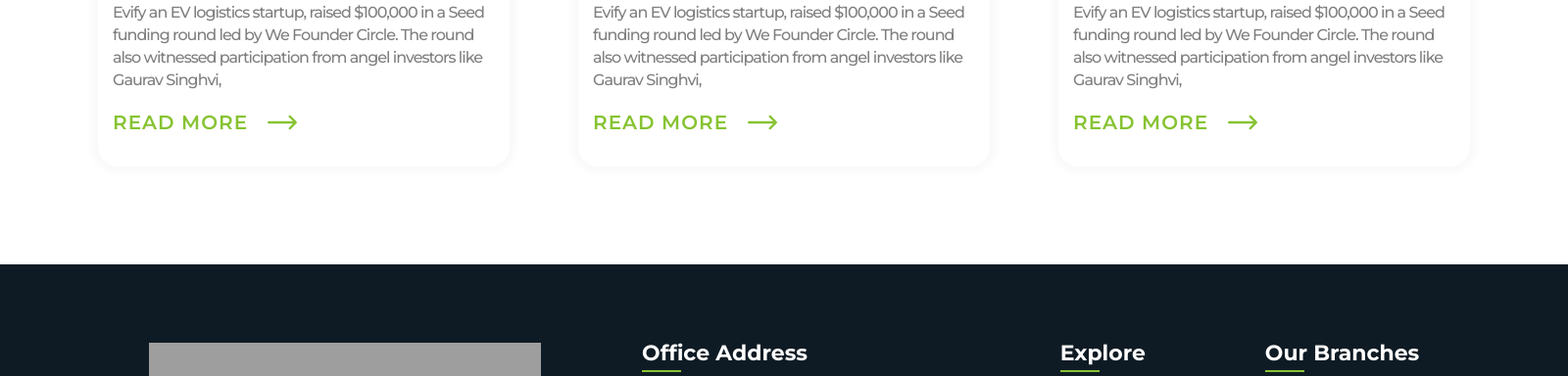
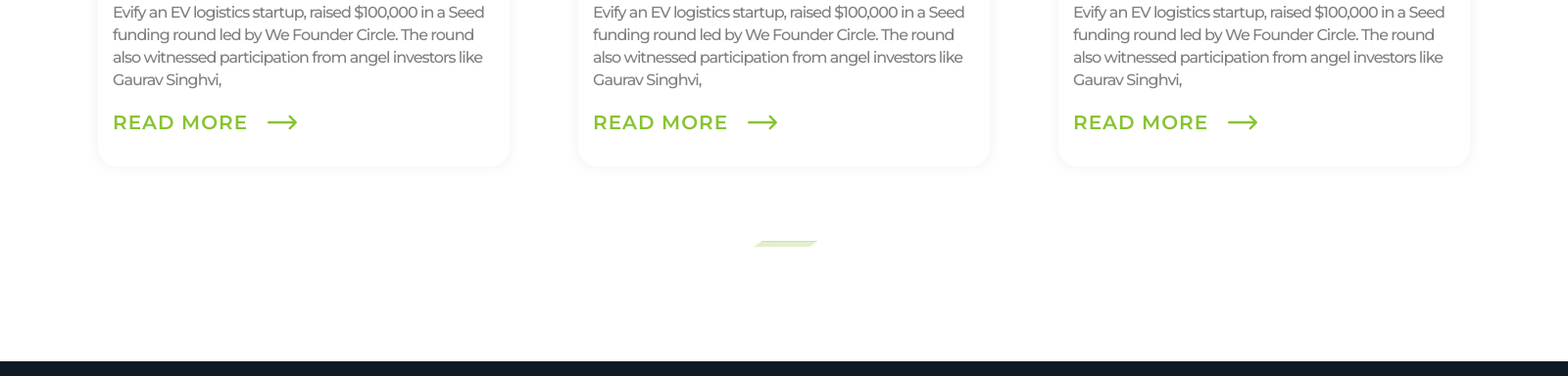
Before and after one commit to PAWAN-PAREEK-1/evify, a PHP site: page / in a window 1600 px wide. Shown: the part 5773-6157 px from the top of the page at 98% size. Run offline with PHP 8.4, Linux system fonts and the light colour scheme; some libraries are stand-ins or nearby versions; grey boxes are pictures that could not be loaded.

Commit message:
feature updates

```diff
--- a/index.php
+++ b/index.php
@@ -440,6 +440,8 @@
             </div>
           </div>
       </div>
+
+      <hr id="page-hr">
     </section>
 
     <?php
--- a/style.css
+++ b/style.css
@@ -750,6 +750,8 @@ nav {
   display: flex;
   flex-direction: column;
   gap: 3.75rem;
+  justify-content: center;
+  align-items: center;
 }
 
 .feature-section H2 {
@@ -896,3 +898,10 @@ nav {
 	background-color: #87C332;
 	clip-path: polygon(100.06% 1.82%, 88.85% 84.41%, 4.41% 86.64%, 16.75% 3.05%);
 }
+.feature-section #page-hr{
+  width: 4.25rem;
+
+  height: 0.4375rem;
+background-color: #87C332;
+clip-path: polygon(100.06% 1.82%, 88.85% 84.41%, 4.41% 86.64%, 16.75% 3.05%);
+}
```
